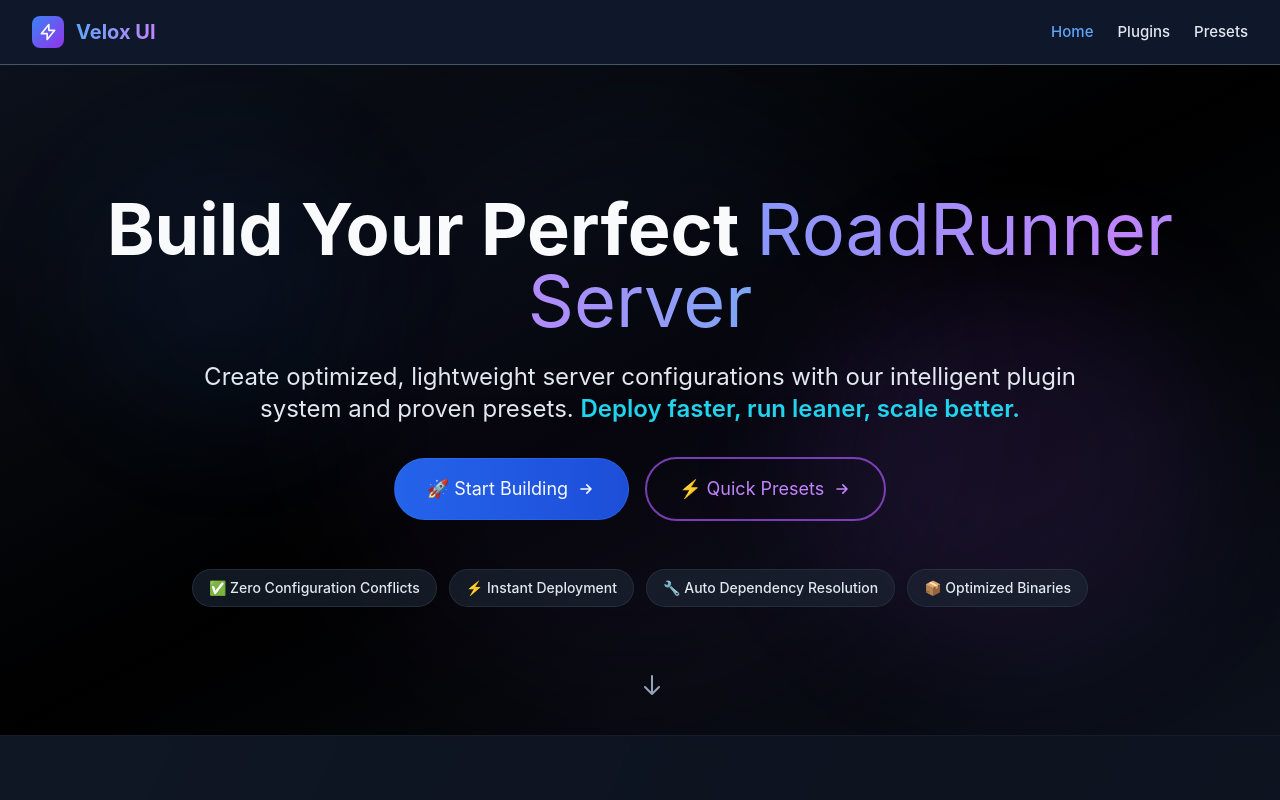
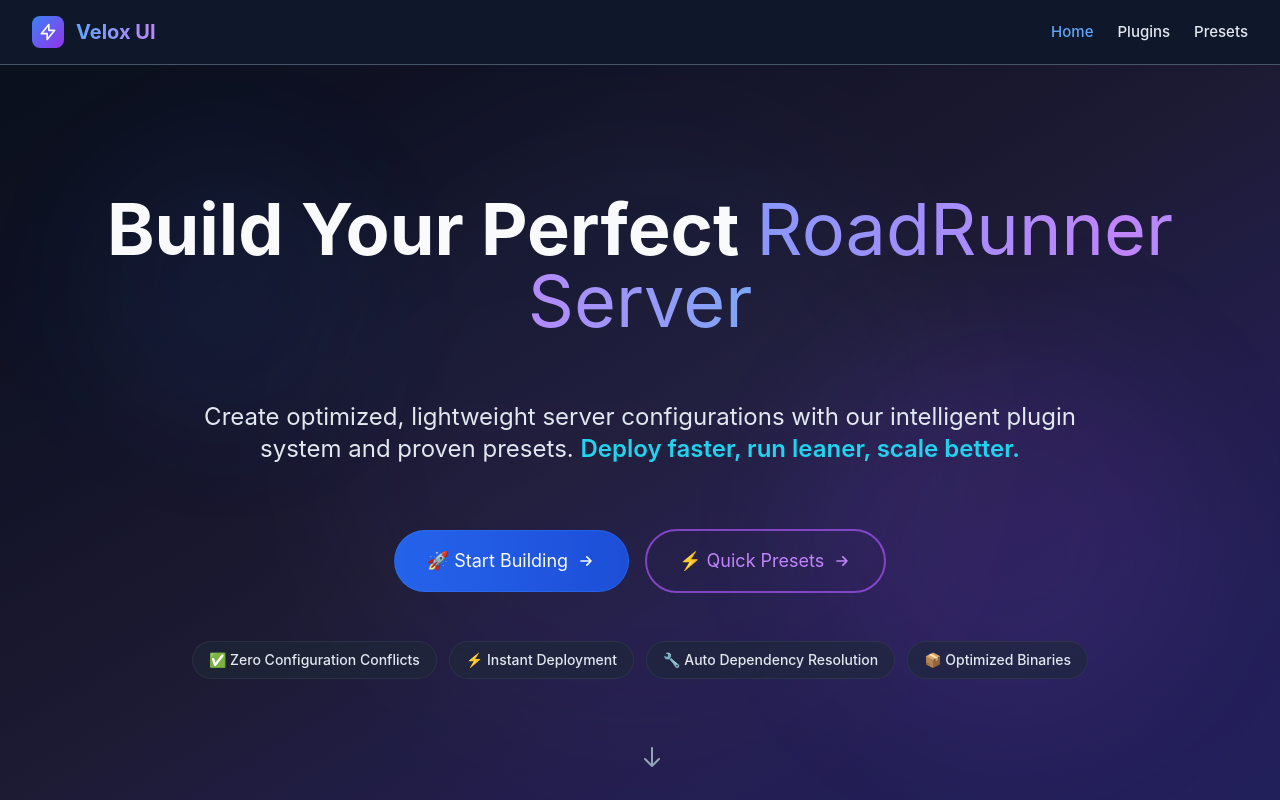
Before and after one commit to roadrunner-php/velox-app, a Vue app in the folder spa/: page / in a window 1280 px wide. Shown: the top 800 px of the page. Built offline with nearby package versions, Linux system fonts and the light colour scheme.

Commit message:
feat: add animated background and geometric lines to MainView component

```diff
--- a/spa/src/views/MainView.vue
+++ b/spa/src/views/MainView.vue
@@ -1,7 +1,47 @@
 <template>
   <div class="min-h-screen bg-gradient-to-br from-gray-900 via-black to-gray-900">
+    <div class="bg-gradient-to-br from-slate-900 via-slate-800 to-indigo-900 relative overflow-hidden">
+    <!-- Animated Background -->
+    <div class="absolute inset-0">
+      <!-- Gradient overlay -->
+      <div class="absolute inset-0 bg-gradient-to-br from-slate-900/90 via-purple-900/20 to-indigo-900/90"></div>
+
+      <!-- Animated particles -->
+      <div class="absolute inset-0">
+        <div
+          v-for="particle in particles"
+          :key="particle.id"
+          class="absolute w-1 h-1 bg-blue-400/30 rounded-full animate-pulse"
+          :style="{
+            left: particle.x + '%',
+            top: particle.y + '%',
+            animationDelay: particle.delay + 's',
+            animationDuration: particle.duration + 's'
+          }"
+        ></div>
+      </div>
+
+      <!-- Geometric lines -->
+      <div class="absolute inset-0 opacity-20">
+        <svg class="w-full h-full" viewBox="0 0 1200 800" xmlns="http://www.w3.org/2000/svg">
+          <defs>
+            <linearGradient id="lineGradient" x1="0%" y1="0%" x2="100%" y2="100%">
+              <stop offset="0%" style="stop-color:#3b82f6;stop-opacity:0.3" />
+              <stop offset="100%" style="stop-color:#8b5cf6;stop-opacity:0.1" />
+            </linearGradient>
+          </defs>
+          <g class="animate-pulse">
+            <line x1="0" y1="400" x2="300" y2="200" stroke="url(#lineGradient)" stroke-width="1"/>
+            <line x1="900" y1="600" x2="1200" y2="300" stroke="url(#lineGradient)" stroke-width="1"/>
+            <line x1="100" y1="100" x2="500" y2="400" stroke="url(#lineGradient)" stroke-width="1"/>
+            <line x1="700" y1="100" x2="1100" y2="500" stroke="url(#lineGradient)" stroke-width="1"/>
+          </g>
+        </svg>
+      </div>
+    </div>
+
     <!-- Hero Section -->
-    <section class="relative overflow-hidden bg-gradient-to-br from-gray-900 via-black to-gray-900">
+    <section class="relative overflow-hidden">
       <!-- Background Elements -->
       <div class="absolute inset-0 bg-black/30"></div>
       <div class="absolute top-0 left-0 w-full h-full">
@@ -30,12 +70,12 @@
 
           <!-- Subtitle -->
           <p
-            class="text-xl sm:text-2xl text-gray-300 mb-8 max-w-4xl mx-auto leading-relaxed animate-fade-in-up animation-delay-200"
+            class="text-xl sm:text-2xl text-gray-300 my-16 max-w-4xl mx-auto leading-relaxed animate-fade-in-up animation-delay-200"
           >
             Create optimized, lightweight server configurations with our intelligent plugin system
             and proven presets.
             <span class="text-cyan-400 font-semibold"
-              >Deploy faster, run leaner, scale better.</span
+            >Deploy faster, run leaner, scale better.</span
             >
           </p>
 
@@ -128,6 +168,7 @@
         </svg>
       </div>
     </section>
+  </div>
 
     <!-- Stats Section -->
     <section class="py-16 bg-gray-900/80 backdrop-blur-sm border-t border-gray-800/50">
```
